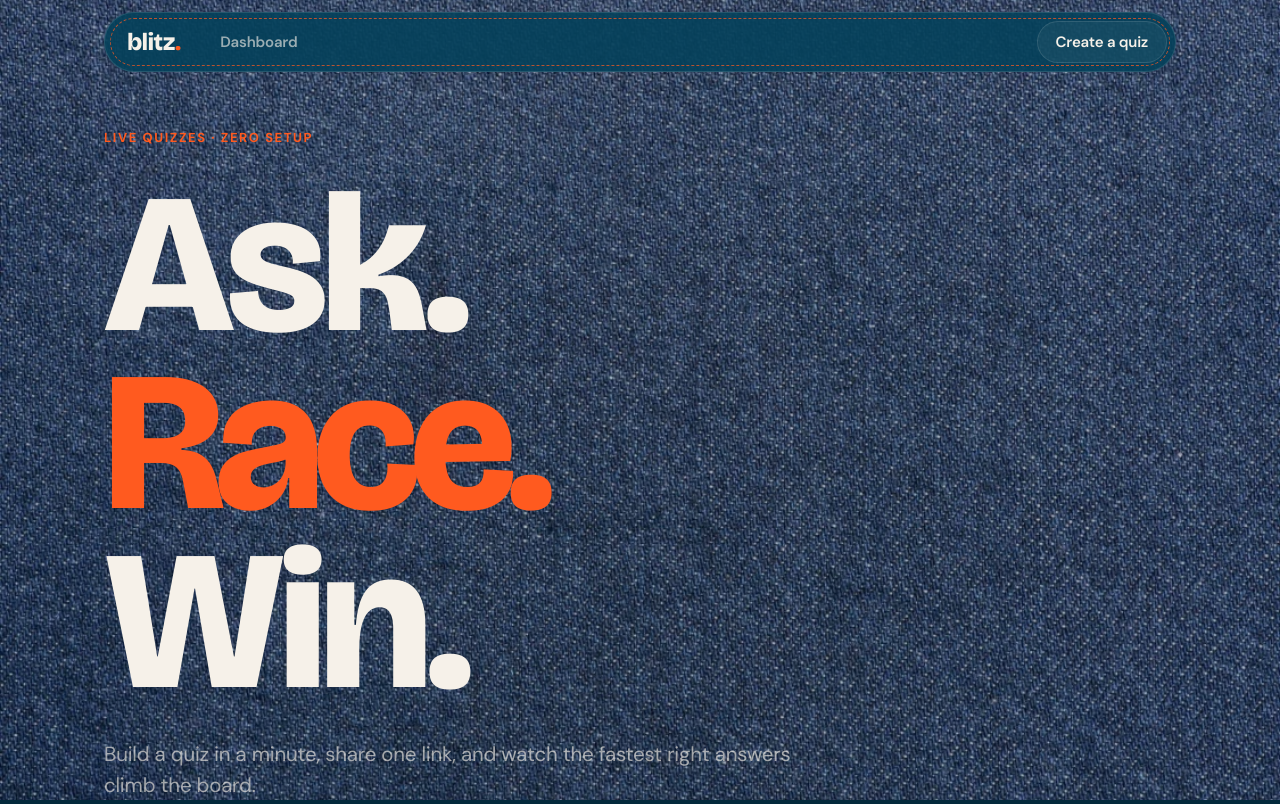
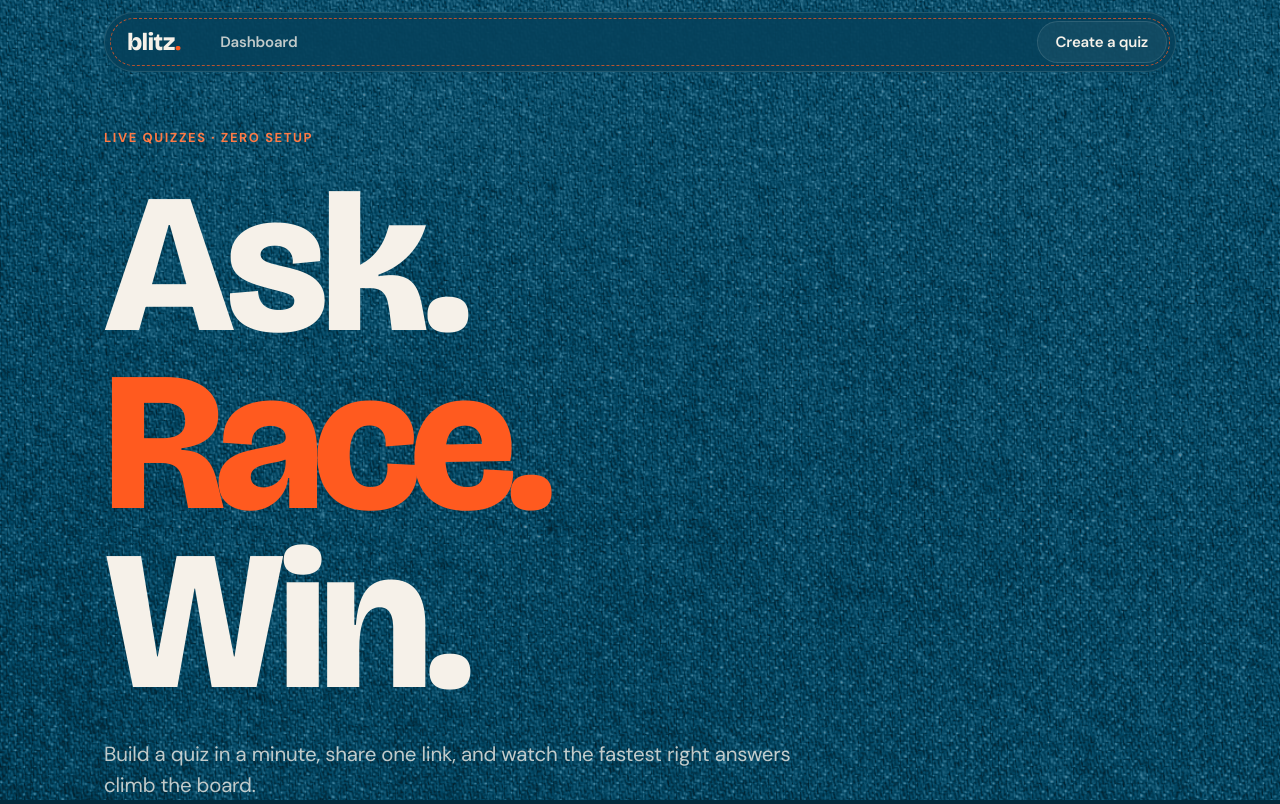
Before and after one commit to elchrysaki/blitz, a website: page public/index.html in a window 1280 px wide. Shown: the top 804 px of the page. Drawn offline with Linux system fonts and the light colour scheme.

Commit message:
Colour-grade the denim to the teal palette; lift text contrast
Teal applied with the 'color' blend mode keeps the weave's light and shade, a deep-teal
veil calms it behind text, muted text goes from 62% to 78%, small labels use the lighter vermilion.

Co-Authored-By: Claude Opus 5.5 <noreply@anthropic.com>

```diff
--- a/public/styles.css
+++ b/public/styles.css
@@ -15,7 +15,7 @@
   --bg: var(--ink-950);
   --surface: var(--teal-900);
   --ink: var(--wall);
-  --mute: rgba(246, 241, 233, .62);
+  --mute: rgba(246, 241, 233, .78);
   --line: rgba(246, 241, 233, .12);
   --glass: rgba(246, 241, 233, .05);
   --accent: var(--vermilion);
@@ -75,10 +75,17 @@ input::selection, textarea::selection { background: var(--accent); color: var(--
 
 /* ---------- ambient background ---------- */
 /* Static glow: painted once, never animated or blurred (blur + animation kept the GPU busy on every frame). */
-/* Denim: a photo of real indigo denim, stretched to cover the screen (so no tile seams show)
-   and evenly darkened so text stays readable. It's a still image, painted once. */
+/* Denim: a photo of real indigo denim, colour-graded to the palette's teal and stretched to
+   cover the screen (so no tile seams show). It's a still image, painted once. */
 .aurora { position: fixed; inset: 0; z-index: -1; pointer-events: none; background-color: var(--bg);
-  background-image: linear-gradient(rgba(2, 16, 30, .28), rgba(2, 16, 30, .28)), url("/textures/denim.webp");
+  /* Colour grade, top to bottom: a deep-teal veil that calms the weave so text reads,
+     the palette's teal applied as "color" (hue + saturation only, the weave keeps its light and shade),
+     then the photo itself. */
+  background-image:
+    linear-gradient(rgba(3, 42, 60, .52), rgba(3, 42, 60, .52)),
+    linear-gradient(var(--teal-700), var(--teal-700)),
+    url("/textures/denim.webp");
+  background-blend-mode: normal, color, normal;
   background-size: cover; background-position: center;
 }
 .aurora i { display: none; }
@@ -98,7 +105,7 @@ input::selection, textarea::selection { background: var(--accent); color: var(--
 .logo { font: 800 24px/1 var(--display); letter-spacing: -.03em; }
 .logo i { color: var(--accent); font-style: normal; }
 
-.eyebrow { font-size: 13px; font-weight: 700; letter-spacing: .12em; text-transform: uppercase; color: var(--accent); }
+.eyebrow { font-size: 13px; font-weight: 700; letter-spacing: .12em; text-transform: uppercase; color: var(--vermilion-hi); }  /* lighter orange: small text needs the extra contrast */
 .eyebrow strong { color: var(--ink); letter-spacing: .04em; text-transform: none; font-size: 15px; }
 .lede { color: var(--mute); font-size: clamp(17px, 1.6vw, 21px); max-width: 34em; text-wrap: pretty; }
 .lede strong { color: var(--ink); }
```
